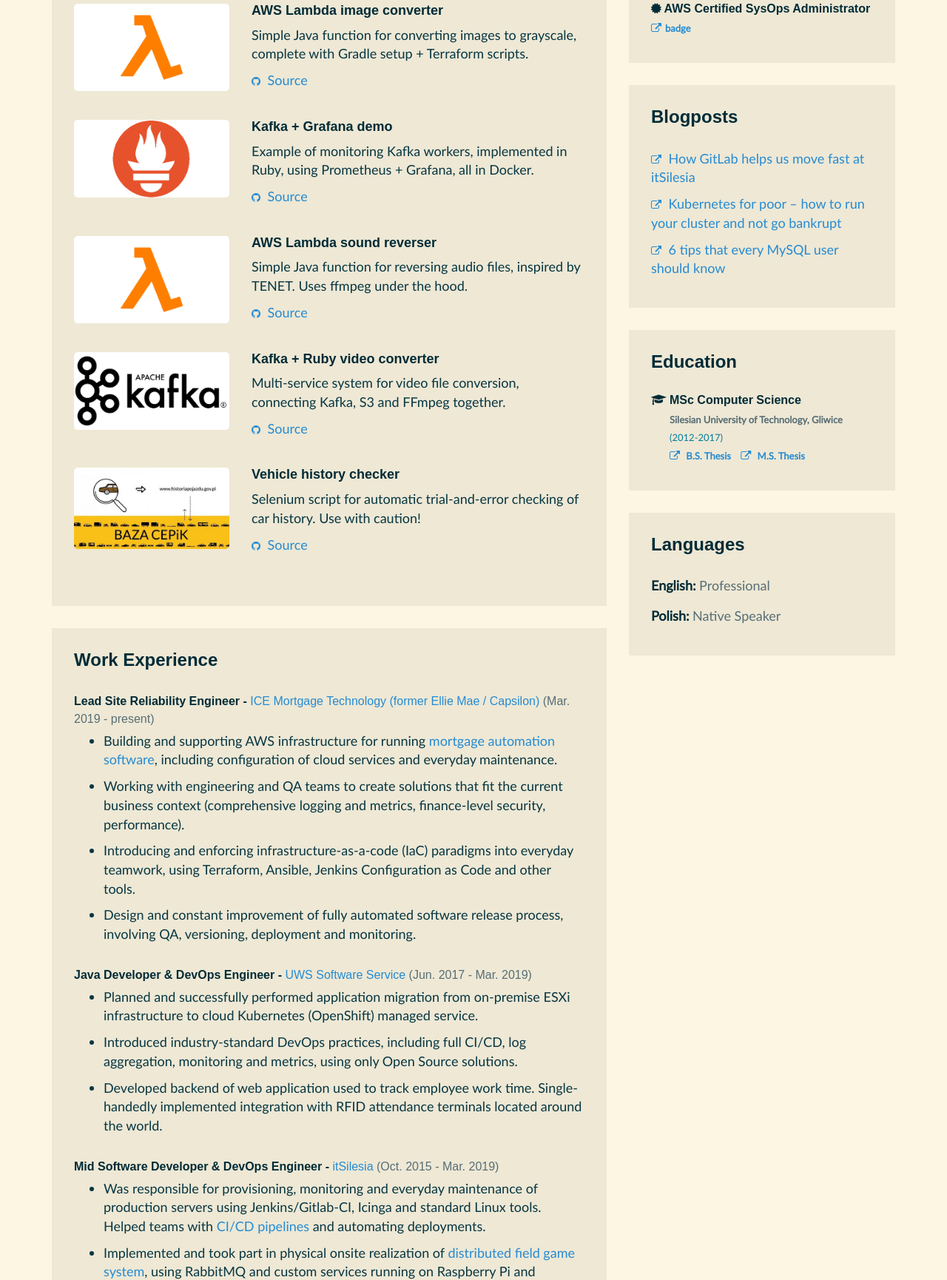
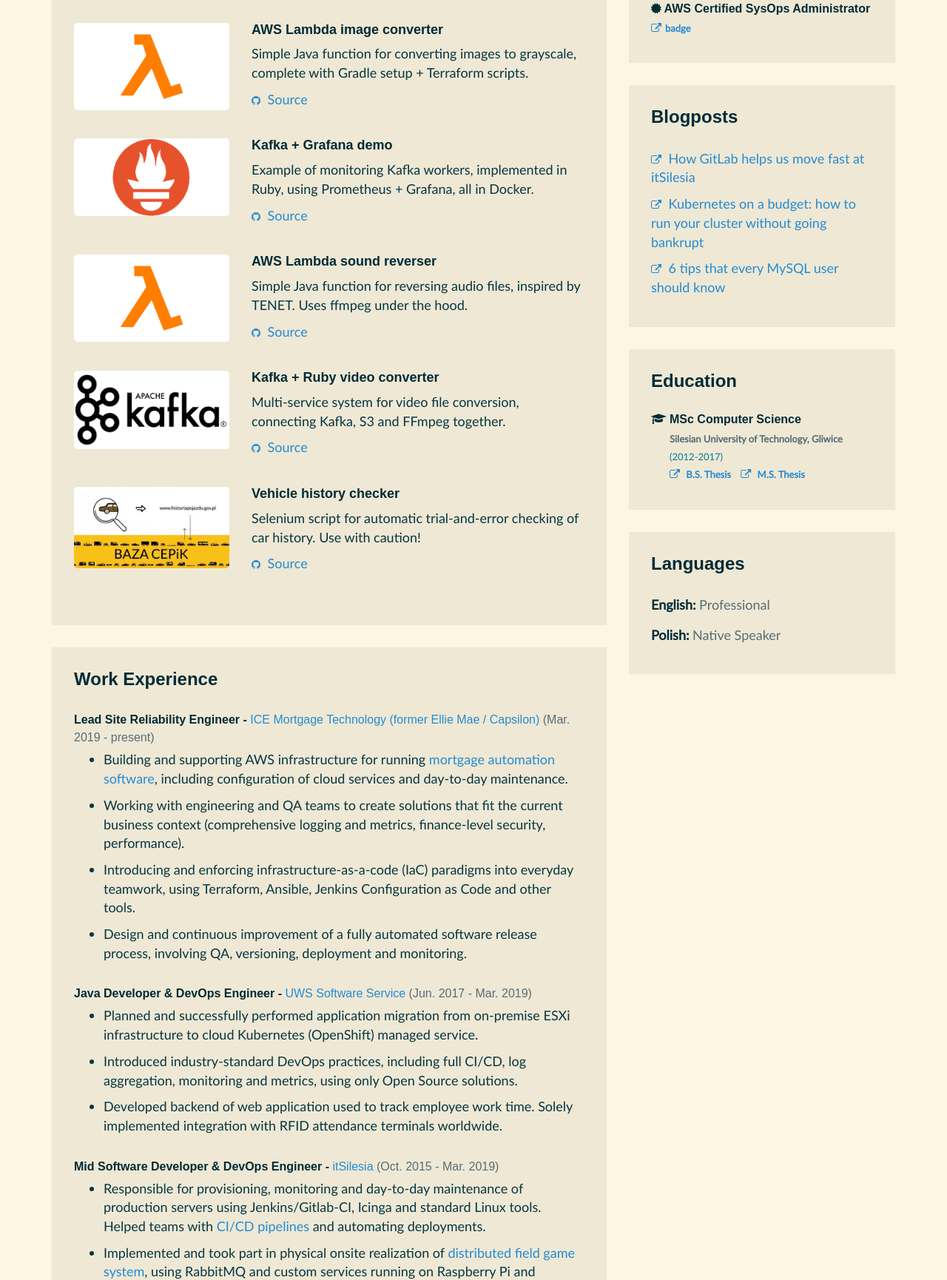
Before and after one commit to AleksanderGrzybowski/aleksandergrzybowski.pl, a website: page index.html in a window 1280 px wide. Shown: the part 1070-2800 px from the top of the page at 74% size. Drawn offline with nearby package versions, Linux system fonts and the light colour scheme; files that its build step writes are made by us from their sources; a web font is replaced by a local one.

Commit message:
Fix some grammar

```diff
--- a/index.html
+++ b/index.html
@@ -67,8 +67,8 @@
           <h2 class="heading">About me</h2>
           <div class="content">
             <p>
-              Welcome! My name is Aleksander and I am DevOps engineer. Building solutions
-              that make everyday business better is my passion. I am always pragmatic
+              Welcome! My name is Aleksander and I am a DevOps engineer. Building solutions
+              that make day-to-day business operations better is my passion. I am always pragmatic
               about what I do.
             </p>
           </div>
@@ -125,7 +125,7 @@
                   </a>
                 </h3>
                 <p>
-                  Prometheus monitoring setup for this cluster and my laptop over OpenVPN connection.
+                  Prometheus monitoring setup for this cluster and my laptop over an OpenVPN connection.
                 </p>
                 <p>
                   <a class="more-link" href="http://grafana.kelog.pl/d/rYdddlPWk/node-exporter-full?orgId=1&from=now-24h&to=now&var-DS_PROMETHEUS=default&var-job=node&var-node=kelog.pl:9100&var-diskdevices=%5Ba-z%5D%2B%7Cnvme%5B0-9%5D%2Bn%5B0-9%5D%2B%7Cmmcblk%5B0-9%5D%2B" target="_blank">
@@ -341,7 +341,7 @@
                 <li>
                   <p>
                     Building and supporting AWS infrastructure for running <a href="https://mortgagetech.ice.com/products/mortgage-analyzers" target="_blank">mortgage automation software</a>,
-                    including configuration of cloud services and everyday maintenance.
+                    including configuration of cloud services and day-to-day maintenance.
                   </p>
                 </li>
                 <li>
@@ -358,7 +358,7 @@
                 </li>
                 <li>
                   <p>
-                    Design and constant improvement of fully automated software release process, involving QA, versioning,
+                    Design and continuous improvement of a fully automated software release process, involving QA, versioning,
                     deployment and monitoring.
                   </p>
                 </li>
@@ -387,8 +387,8 @@
                 </li>
                 <li>
                   <p>
-                    Developed backend of web application used to track employee work time. Single-handedly implemented
-                    integration with RFID attendance terminals located around the world.
+                    Developed backend of web application used to track employee work time. Solely implemented
+                    integration with RFID attendance terminals worldwide.
                   </p>
                 </li>
               </ul>
@@ -401,7 +401,7 @@
               <ul>
                 <li>
                   <p>
-                    Was responsible for provisioning, monitoring and everyday maintenance of production servers
+                    Responsible for provisioning, monitoring and day-to-day maintenance of production servers
                     using Jenkins/Gitlab-CI, Icinga and standard Linux tools. Helped teams with
                     <a href="https://itsilesia.com/how-gitlab-helps-us-move-fast-at-itsilesia/">CI/CD pipelines</a>
                     and automating deployments.
@@ -540,7 +540,7 @@
                   <p>
                     <a class="more-link" href="https://itsilesia.com/kubernetes-for-poor/" target="_blank">
                       <i class="fa fa-external-link" style="color: #268bd2;"></i>
-                      Kubernetes for poor – how to run your cluster and not go bankrupt
+                      Kubernetes on a budget: how to run your cluster without going bankrupt
                     </a>
                   </p>
                   <p>
```
